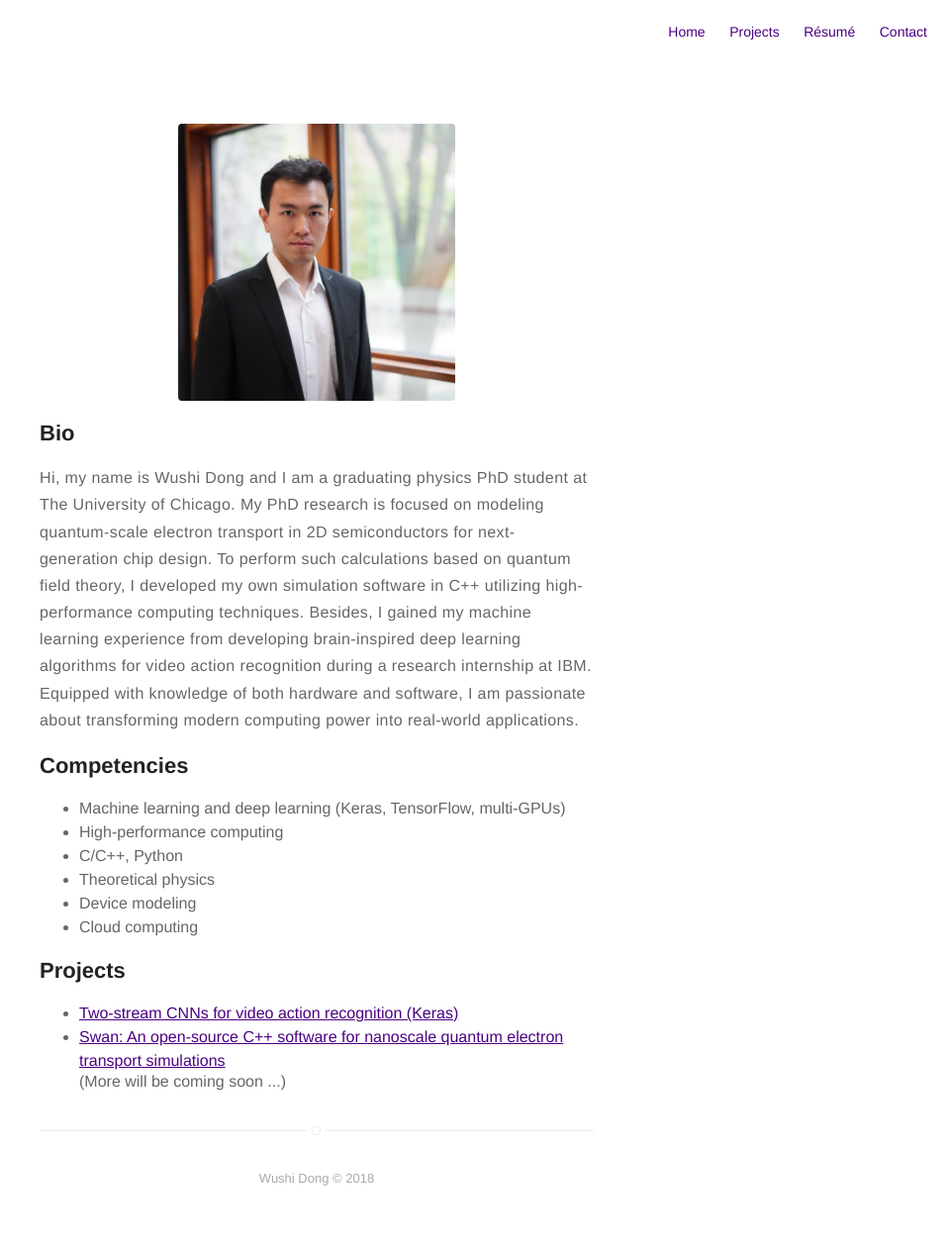
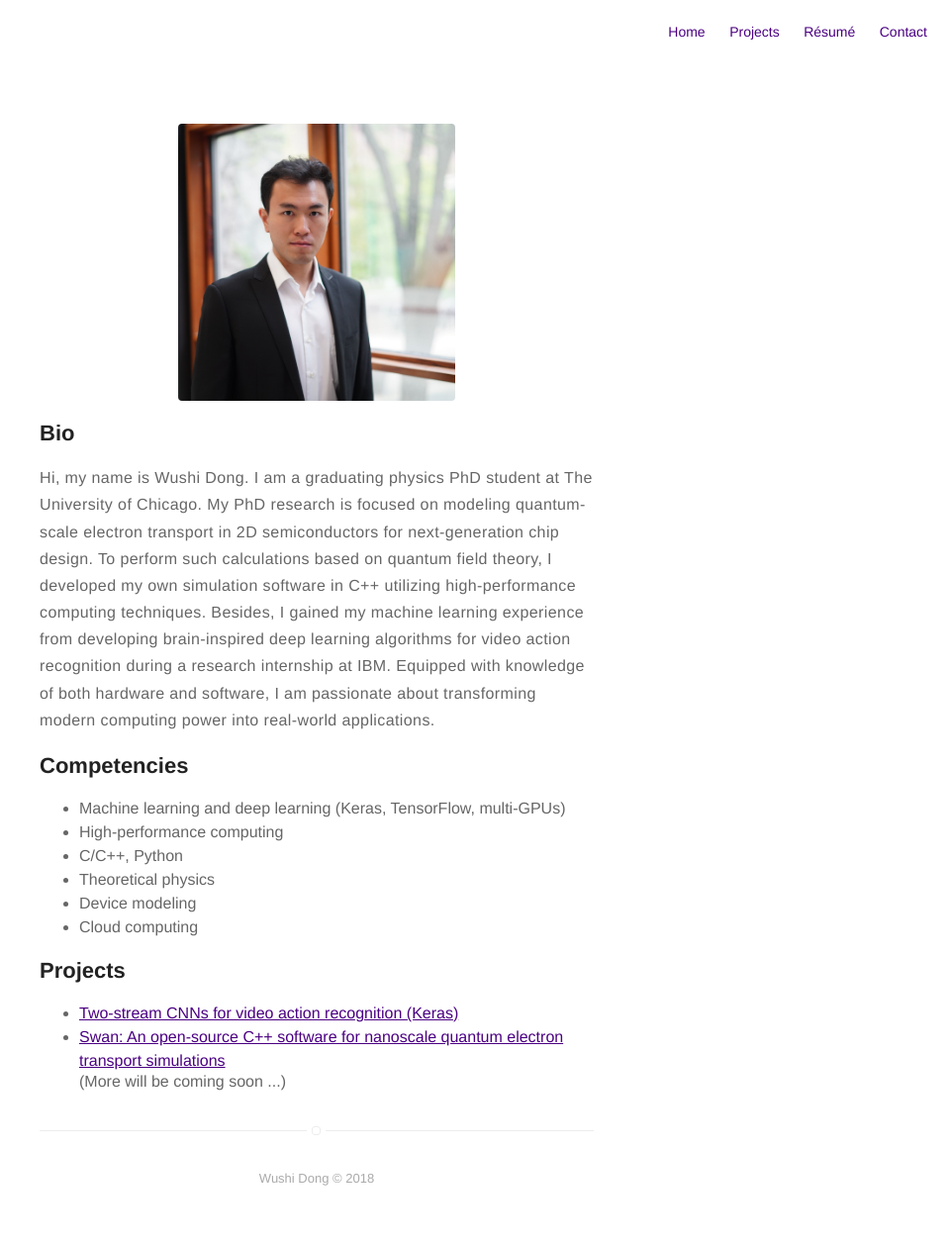
Before and after one commit to wushidonguc/wushidonguc.github.io, a Jekyll site: the page built from about.md, in a window 1280 px wide. Shown: the whole page at 99% size, without its empty margins (320-1280 px from the left). Built offline with Jekyll 4.4.1, drawn with Linux system fonts in a browser that asks for light colours.

Commit message:
version_0.2.5

```diff
--- a/about.md
+++ b/about.md
@@ -5,7 +5,7 @@ layout: page
 ![Profile Image]({{ site.url }}/{{ site.picture }})
 
 <h2>Bio</h2>
-<p>Hi, my name is Wushi Dong and I am a graduating physics PhD student at The University of Chicago. My PhD research is focused on modeling quantum-scale electron transport in 2D semiconductors for next-generation chip design. To perform such calculations based on quantum field theory, I developed my own simulation software in C++ utilizing high-performance computing techniques. Besides, I gained my machine learning experience from developing brain-inspired deep learning algorithms for video action recognition during a research internship at IBM. Equipped with knowledge of both hardware and software, I am passionate about transforming modern computing power into real-world applications.
+<p>Hi, my name is Wushi Dong. I am a graduating physics PhD student at The University of Chicago. My PhD research is focused on modeling quantum-scale electron transport in 2D semiconductors for next-generation chip design. To perform such calculations based on quantum field theory, I developed my own simulation software in C++ utilizing high-performance computing techniques. Besides, I gained my machine learning experience from developing brain-inspired deep learning algorithms for video action recognition during a research internship at IBM. Equipped with knowledge of both hardware and software, I am passionate about transforming modern computing power into real-world applications.
 </p>
 
 <h2>Competencies</h2>
```
